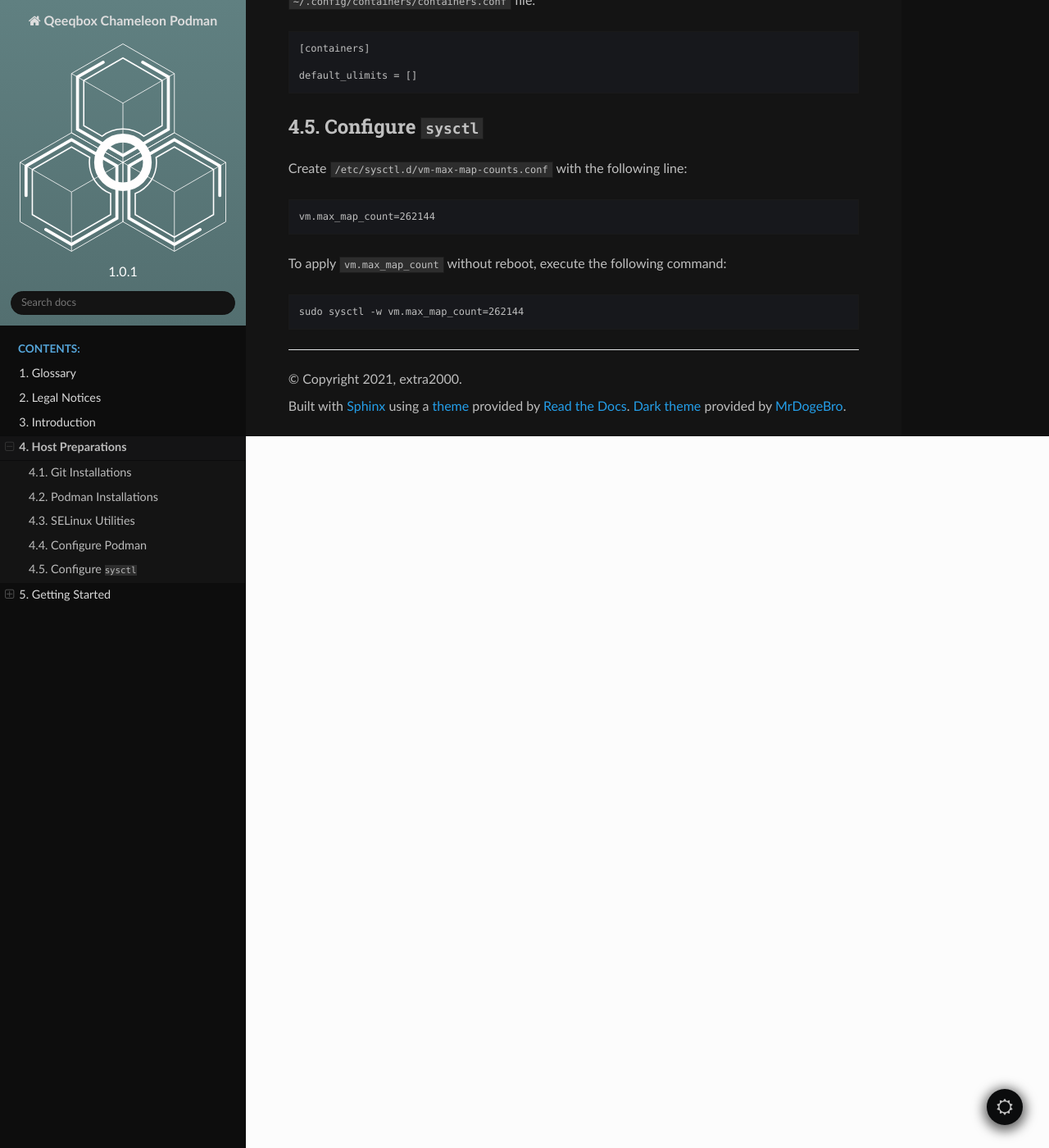
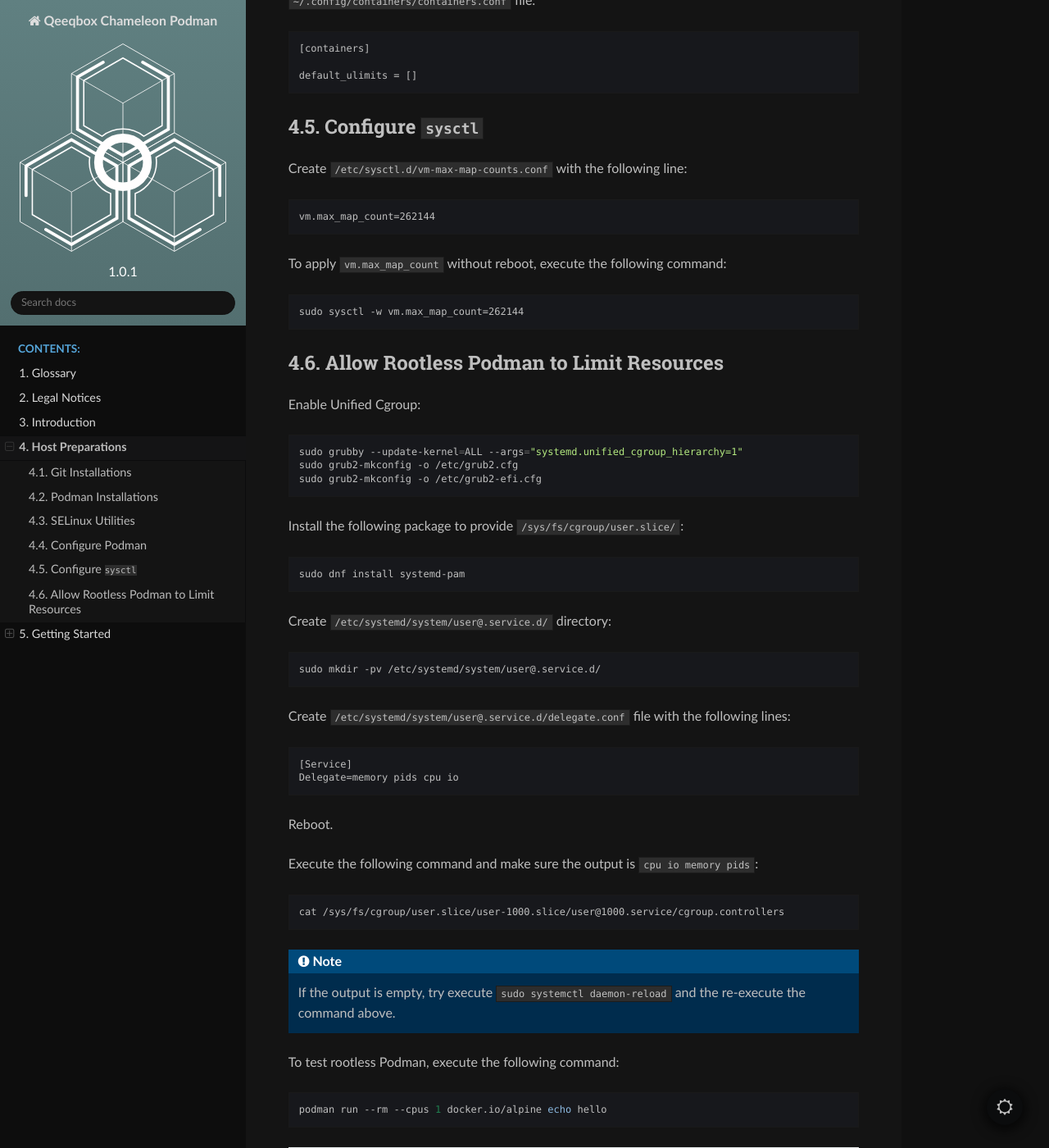
Before and after one commit to extra2000/qeeqbox-chameleon-podman, a Sphinx documentation site: the page built from docs/source/host_preparations.rst, in a window 1280 px wide and 1400 px high, scrolled down 1243 px. Shown: the whole window at 82% size. Built offline with Sphinx 7.4.7 and the Read the Docs theme 2.0.0, drawn with Linux system fonts in a browser that asks for light colours.

Commit message:
docs(host-preparations): add instructions for rootless podman

```diff
--- a/docs/source/host_preparations.rst
+++ b/docs/source/host_preparations.rst
@@ -73,3 +73,51 @@ To apply ``vm.max_map_count`` without reboot, execute the following command:
 .. code-block:: text
 
     sudo sysctl -w vm.max_map_count=262144
+
+Allow Rootless Podman to Limit Resources
+----------------------------------------
+
+Enable Unified Cgroup:
+
+.. code-block:: bash
+
+    sudo grubby --update-kernel=ALL --args="systemd.unified_cgroup_hierarchy=1"
+    sudo grub2-mkconfig -o /etc/grub2.cfg
+    sudo grub2-mkconfig -o /etc/grub2-efi.cfg
+
+Install the following package to provide ``/sys/fs/cgroup/user.slice/``:
+
+.. code-block:: bash
+
+    sudo dnf install systemd-pam
+
+Create ``/etc/systemd/system/user@.service.d/`` directory:
+
+.. code-block:: bash
+
+    sudo mkdir -pv /etc/systemd/system/user@.service.d/
+
+Create ``/etc/systemd/system/user@.service.d/delegate.conf`` file with the following lines:
+
+.. code-block:: text
+
+    [Service]
+    Delegate=memory pids cpu io
+
+Reboot.
+
+Execute the following command and make sure the output is ``cpu io memory pids``:
+
+.. code-block:: bash
+
+    cat /sys/fs/cgroup/user.slice/user-1000.slice/user@1000.service/cgroup.controllers
+
+.. note::
+
+    If the output is empty, try execute ``sudo systemctl daemon-reload`` and the re-execute the command above.
+
+To test rootless Podman, execute the following command:
+
+.. code-block:: bash
+
+    podman run --rm --cpus 1 docker.io/alpine echo hello
```
